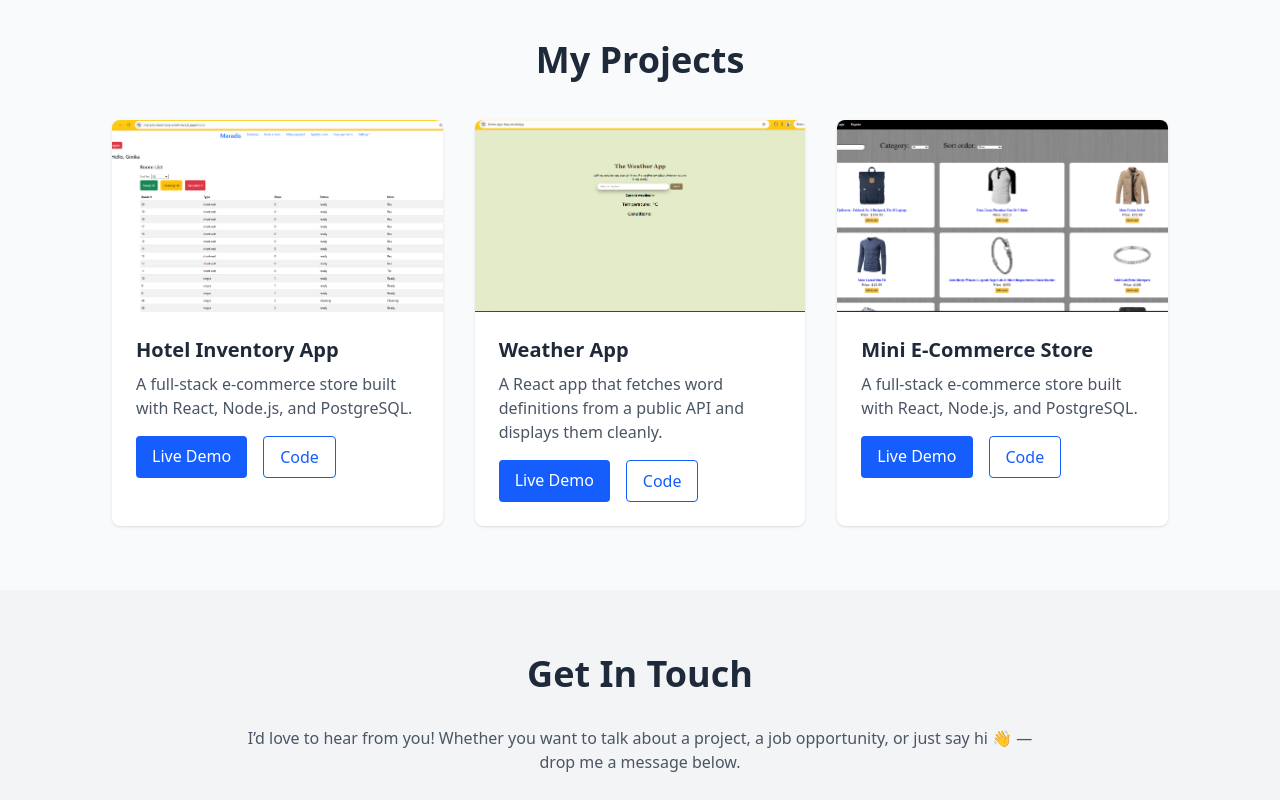
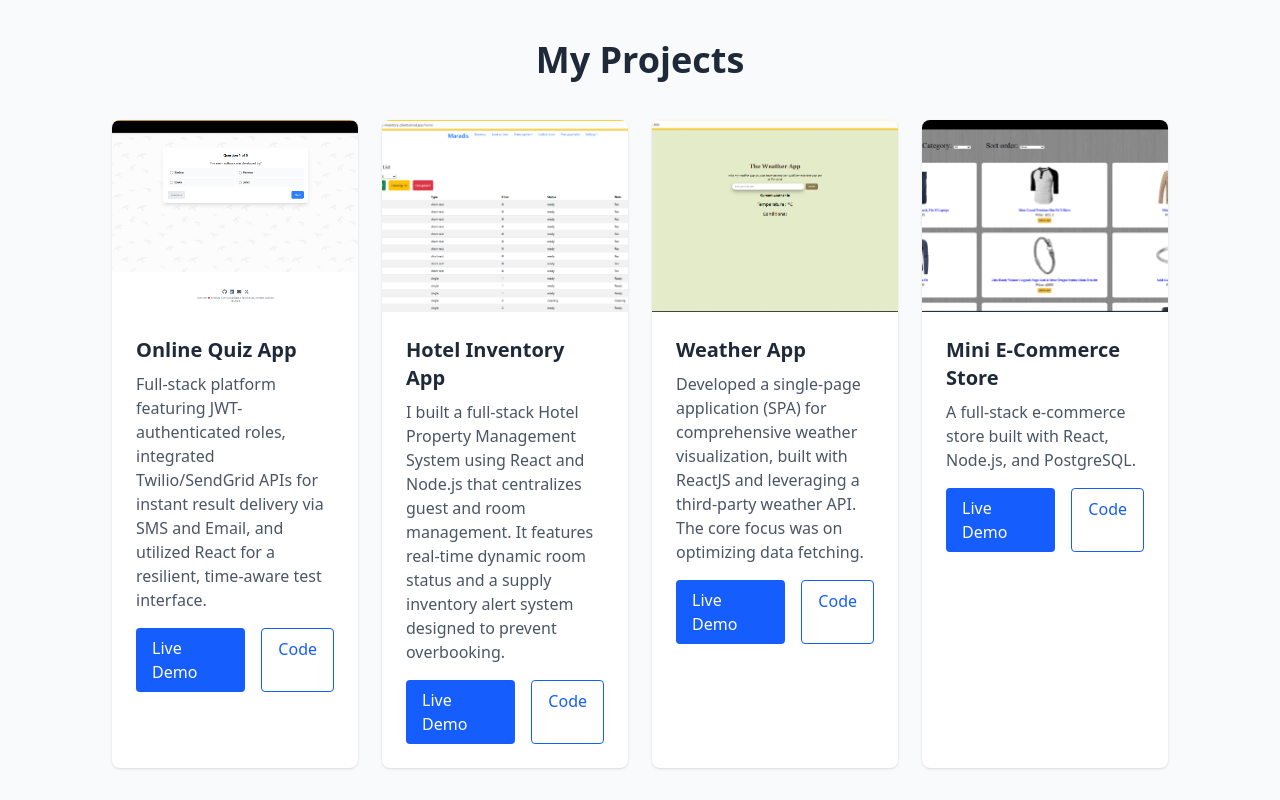
Before and after one commit to ebukaHenry/portfolio, a React (Vite) app: page / in a window 1280 px wide. Shown: the part 1660-2460 px from the top of the page. Built offline with nearby package versions, Linux system fonts and the light colour scheme.

Commit message:
Fix: Added my online quiz website

```diff
--- a/src/components/Projects.jsx
+++ b/src/components/Projects.jsx
@@ -5,16 +5,23 @@ import eCommerce from "../assets/e-commerce";
 
 function Projects() {
   const projects = [
+    {
+      title: "Online Quiz App",
+      description: "Full-stack platform featuring JWT-authenticated roles, integrated Twilio/SendGrid APIs for instant result delivery via SMS and Email, and utilized React for a resilient, time-aware test interface.",
+      image: "/online-quiz.png",
+      demo: "https://https://online-test-rosy.vercel.app/",
+      github: "https://github.com/ebukaHenry/online-test",
+    },
      {
       title: "Hotel Inventory App",
-      description: "A full-stack e-commerce store built with React, Node.js, and PostgreSQL.",
+      description: "I built a full-stack Hotel Property Management System using React and Node.js that centralizes guest and room management. It features real-time dynamic room status and a supply inventory alert system designed to prevent overbooking.",
       image: "/hotel-inventory.png",
       demo: "https://maradis-inventory-client.vercel.app/",
       github: "https://github.com/ebukaHenry/maradis-inventory",
     },
     {
       title: "Weather App",
-      description: "A React app that fetches word definitions from a public API and displays them cleanly.",
+      description: "Developed a single-page application (SPA) for comprehensive weather visualization, built with ReactJS and leveraging a third-party weather API. The core focus was on optimizing data fetching.",
       image: "/weather-app.png",
       demo: "https://timer-app-tau.vercel.app",
       github: "https://github.com/ebukaHenry/timer-app",
@@ -35,7 +42,7 @@ function Projects() {
           My Projects
         </h2>
 
-        <div className="grid md:grid-cols-2 lg:grid-cols-3 gap-8">
+        <div className="grid md:grid-cols-2 lg:grid-cols-4 gap-6">
           {projects.map((project, index) => (
             <div
               key={index}
```
Also changed, not shown: public/online-quiz.png (added).
